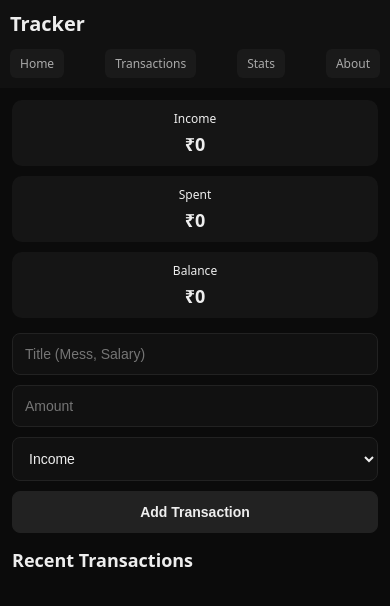
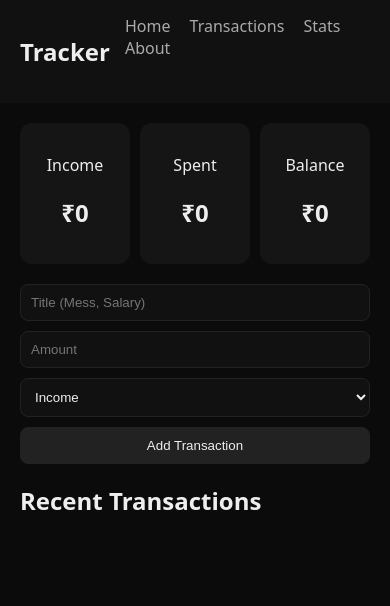
Before and after one commit to v8tsalya/finanse-tracker, a plain HTML site: page index.html in a window 390 px wide. Drawn offline with Linux system fonts and the light colour scheme.

Commit message:
viewport

```diff
--- a/index.html
+++ b/index.html
@@ -2,6 +2,7 @@
 <html lang="en">
 <head>
   <meta charset="UTF-8" />
+  <meta name="viewport" content="width=device-width, initial-scale=1.0, user-scalable=yes" />
   <title>Expense Tracker</title>
   <link rel="stylesheet" href="style.css" />
 </head>
--- a/style.css
+++ b/style.css
@@ -77,166 +77,3 @@
 }
 
 .muted { color: #888; }
-/* Mobile Responsive Design */
-@media (max-width: 768px) {
-  .nav {
-    padding: 12px 15px;
-    flex-direction: column;
-    gap: 15px;
-  }
-
-  .nav h1 {
-    margin: 0;
-    font-size: 24px;
-  }
-
-  .nav div {
-    display: flex;
-    gap: 10px;
-    flex-wrap: wrap;
-  }
-
-  .nav a {
-    margin-left: 0;
-    font-size: 14px;
-    padding: 8px 12px;
-    background: #1a1a1a;
-    border-radius: 6px;
-  }
-
-  .app {
-    padding: 15px;
-    max-width: 100%;
-  }
-
-  .summary {
-    grid-template-columns: 1fr;
-    gap: 12px;
-    margin-bottom: 15px;
-  }
-
-  .card {
-    padding: 12px;
-    border-radius: 10px;
-  }
-
-  .card p {
-    margin: 0 0 8px 0;
-    font-size: 14px;
-  }
-
-  .card h2 {
-    margin: 0;
-    font-size: 20px;
-  }
-
-  form {
-    gap: 12px;
-    margin-top: 15px;
-  }
-
-  input, select, button {
-    padding: 12px;
-    font-size: 16px;
-    border-radius: 8px;
-  }
-
-  button {
-    padding: 14px;
-    font-size: 16px;
-    font-weight: 600;
-  }
-
-  .log {
-    gap: 12px;
-    margin-top: 15px;
-  }
-
-  .item {
-    padding: 14px;
-    font-size: 15px;
-  }
-
-  h2 {
-    font-size: 20px;
-    margin-top: 20px;
-    margin-bottom: 15px;
-  }
-}
-
-@media (max-width: 480px) {
-  body {
-    font-size: 14px;
-  }
-
-  .nav {
-    padding: 10px;
-    gap: 12px;
-  }
-
-  .nav h1 {
-    font-size: 20px;
-  }
-
-  .nav div {
-    width: 100%;
-    justify-content: space-between;
-  }
-
-  .nav a {
-    font-size: 12px;
-    padding: 6px 10px;
-  }
-
-  .app {
-    padding: 12px;
-  }
-
-  .summary {
-    grid-template-columns: 1fr;
-    gap: 10px;
-  }
-
-  .card {
-    padding: 10px;
-  }
-
-  .card p {
-    font-size: 12px;
-    margin-bottom: 5px;
-  }
-
-  .card h2 {
-    font-size: 18px;
-  }
-
-  form {
-    gap: 10px;
-  }
-
-  input, select, button {
-    padding: 12px;
-    font-size: 14px;
-  }
-
-  button {
-    padding: 12px;
-  }
-
-  .item {
-    padding: 12px;
-    font-size: 13px;
-    flex-direction: column;
-    gap: 8px;
-  }
-
-  .item span:last-child {
-    text-align: right;
-  }
-
-  h2 {
-    font-size: 18px;
-    margin-top: 15px;
-    margin-bottom: 12px;
-  }
-}
```
Also changed, not shown: about.html (+1 -0 lines), stats.html (+1 -0 lines), transactions.html (+1 -0 lines).
